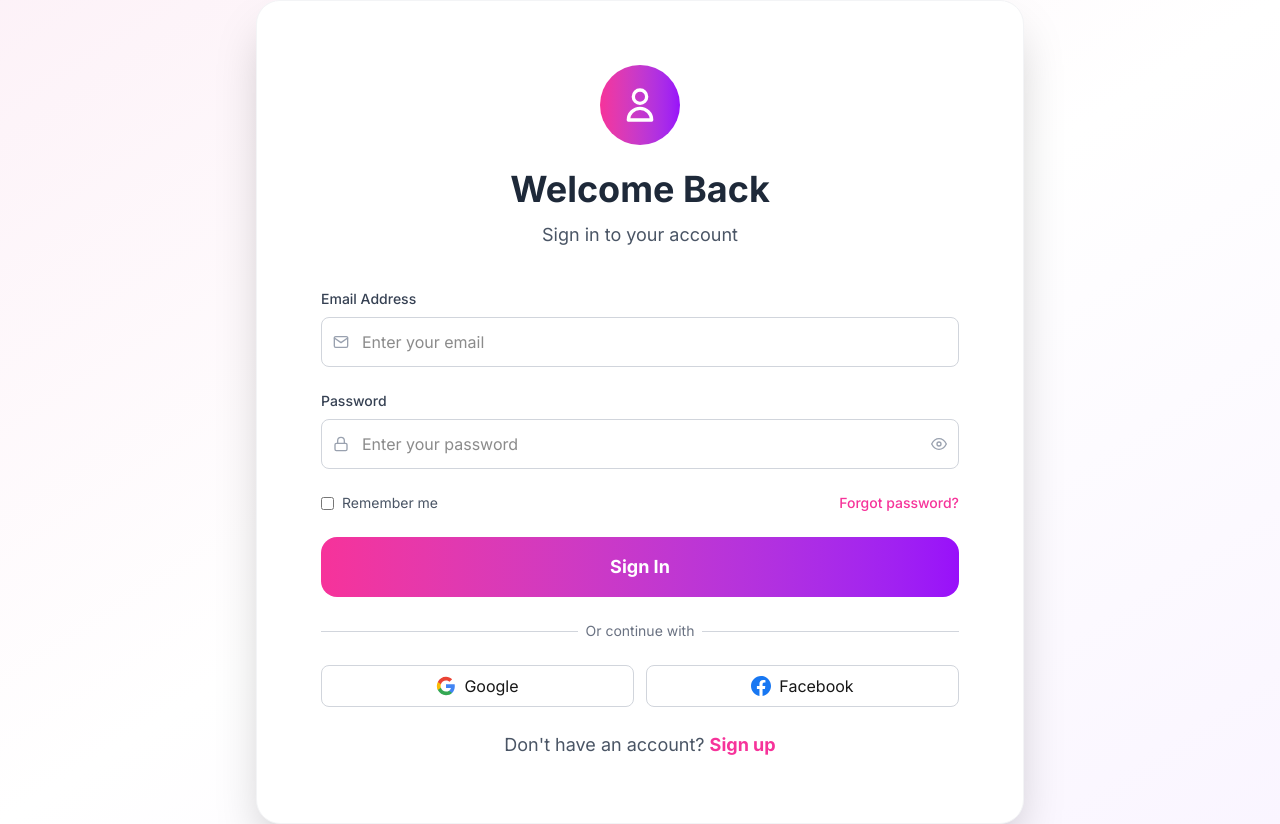
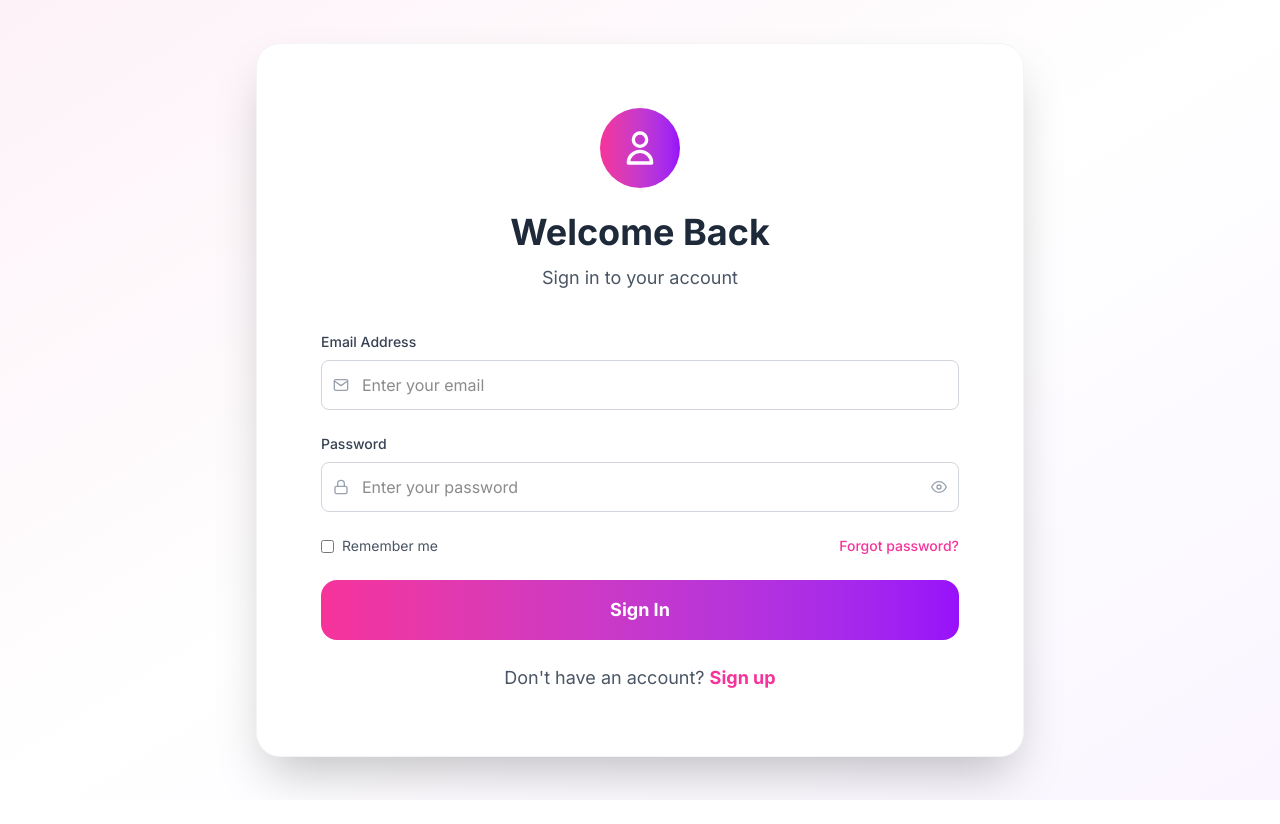
Before and after one commit to taherul77/Matrimony, a Next.js app: page /login in a window 1280 px wide. After the commit the page ends 800 px from the top, so only its background shows below. Built offline with nearby package versions, Linux system fonts and the light colour scheme.

Commit message:
update login

```diff
--- a/src/components/LoginForm.tsx
+++ b/src/components/LoginForm.tsx
@@ -184,17 +184,17 @@
         </button>
 
         {/* Divider */}
-        <div className="relative">
+        {/* <div className="relative">
           <div className="absolute inset-0 flex items-center">
             <div className="w-full border-t border-gray-300" />
           </div>
           <div className="relative flex justify-center text-sm">
             <span className="px-2 bg-white text-gray-500">Or continue with</span>
           </div>
-        </div>
+        </div> */}
 
         {/* Social Login Buttons */}
-        <div className="grid grid-cols-2 gap-3">
+        {/* <div className="grid grid-cols-2 gap-3">
           <button
             type="button"
             className="flex items-center justify-center px-4 py-2 border border-gray-300 rounded-lg hover:bg-gray-50 transition-colors"
@@ -216,7 +216,7 @@
             </svg>
             Facebook
           </button>
-        </div>
+        </div> */}
 
         <p className="text-center text-gray-600 text-lg">
           Don't have an account?{' '}
```
